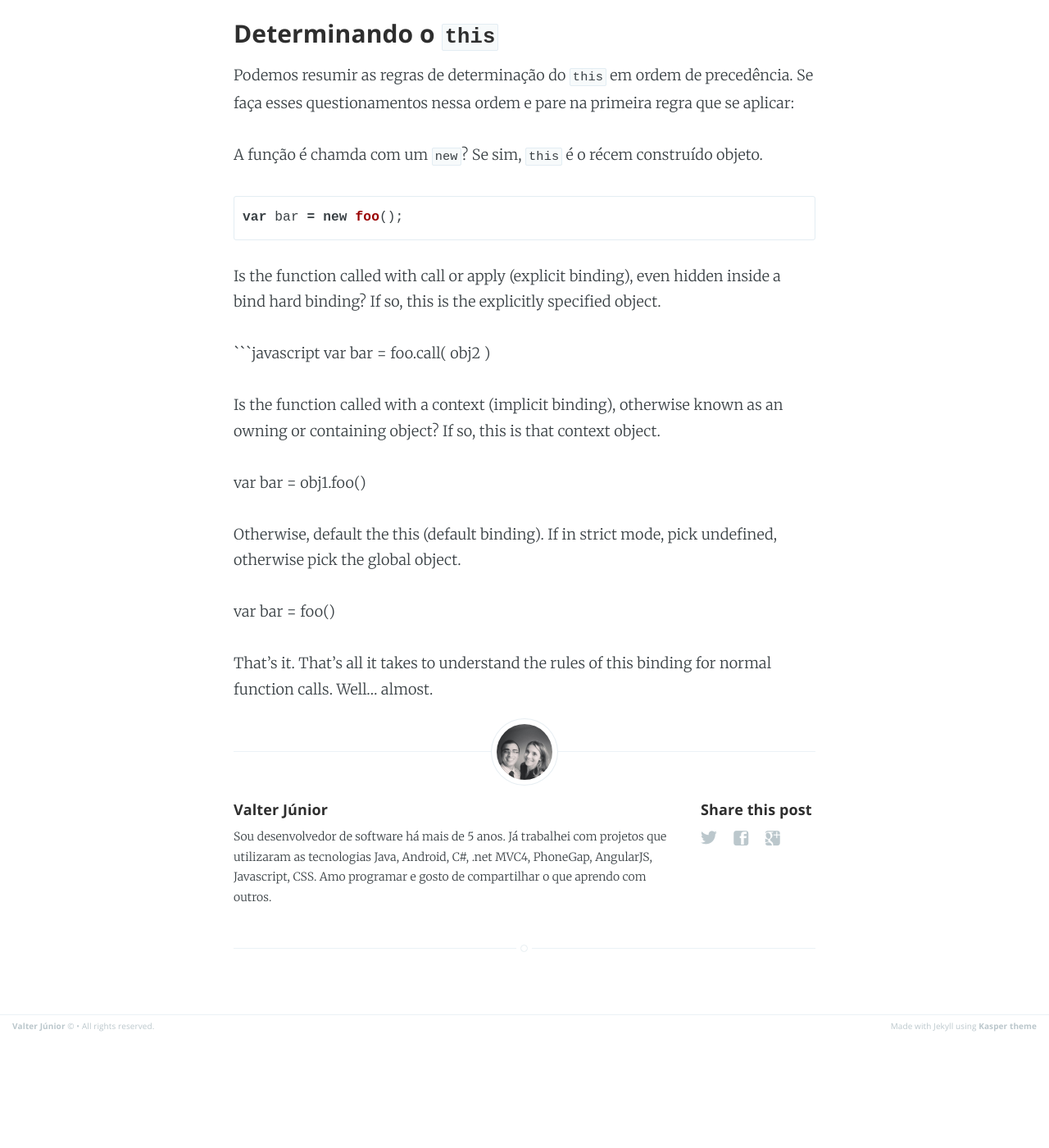
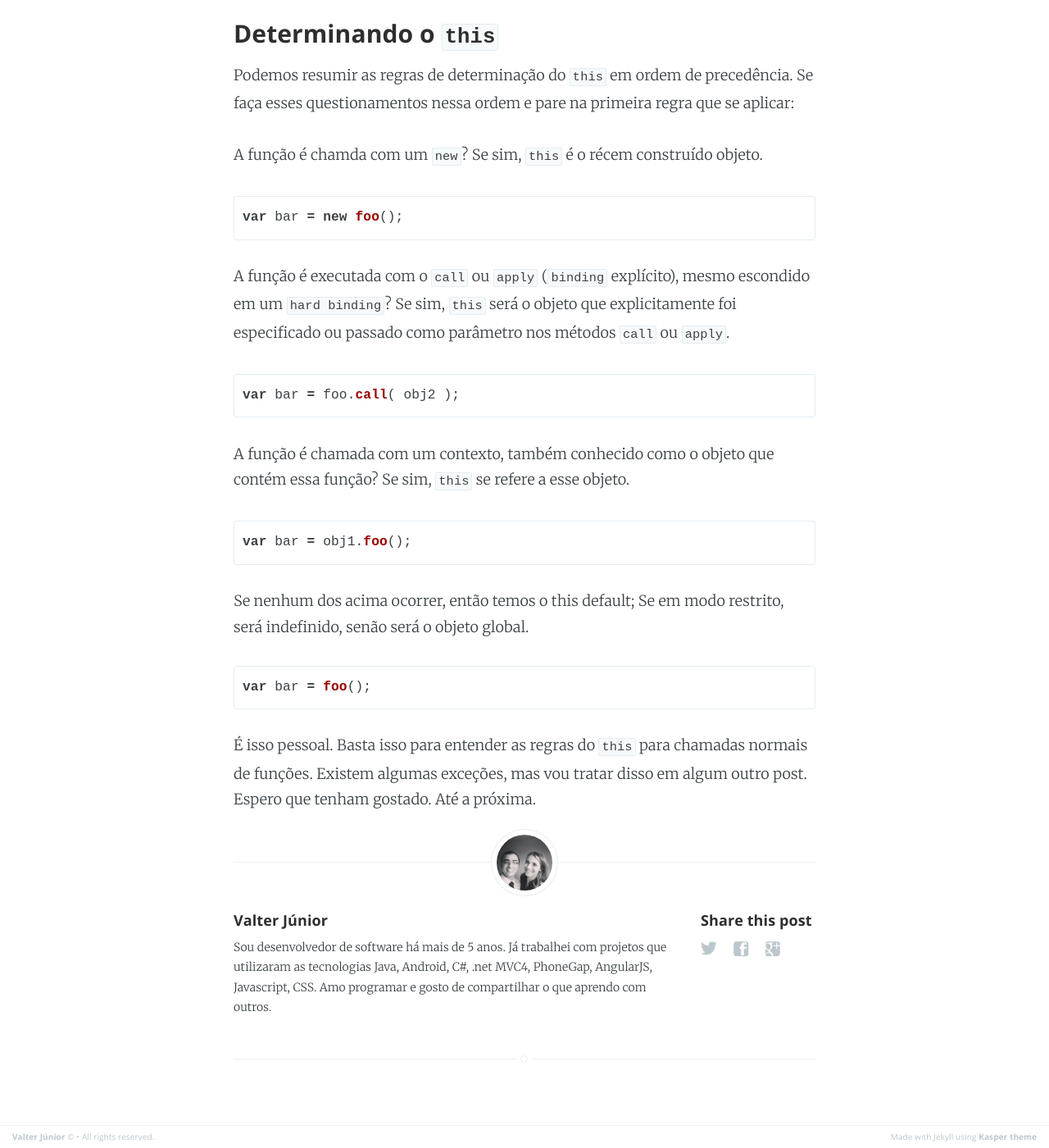
Before and after one commit to jvcjunior/jvcjunior.github.io, a Jekyll site: the page built from _posts/2016-03-09-this-javascript.markdown, in a window 1280 px wide and 1400 px high, scrolled down 7016 px. Shown: the whole window at 82% size. Built offline with Jekyll 4.4.1, drawn with Linux system fonts in a browser that asks for light colours; comment, search, counter and statistics services are not loaded; before the commit the page ends 8282 px from its top, so only the background shows below that.

Commit message:
Update 2016-03-09-this-javascript.markdown

````diff
--- a/_posts/2016-03-09-this-javascript.markdown
+++ b/_posts/2016-03-09-this-javascript.markdown
@@ -203,17 +203,22 @@ A função é chamda com um `new`? Se sim, `this` é o récem construído objeto
 var bar = new foo();
 ```
 
-Is the function called with call or apply (explicit binding), even hidden inside a bind hard binding? If so, this is the explicitly specified object.
+A função é executada com o `call` ou `apply` (`binding` explícito), mesmo escondido em um `hard binding`? Se sim, `this` será o objeto que explicitamente foi especificado ou passado como parâmetro nos métodos `call` ou `apply`.
 
 ```javascript
-var bar = foo.call( obj2 )
+var bar = foo.call( obj2 );
+```
 
-Is the function called with a context (implicit binding), otherwise known as an owning or containing object? If so, this is that context object.
+A função é chamada com um contexto, também conhecido como o objeto que contém essa função? Se sim, `this` se refere a esse objeto.
 
-var bar = obj1.foo()
+```javascript
+var bar = obj1.foo();
+```
 
-Otherwise, default the this (default binding). If in strict mode, pick undefined, otherwise pick the global object.
+Se nenhum dos acima ocorrer, então temos o this default; Se em modo restrito, será indefinido, senão será o objeto global.
 
-var bar = foo()
+```javascript
+var bar = foo();
+```
 
-That's it. That's all it takes to understand the rules of this binding for normal function calls. Well... almost.
+É isso pessoal. Basta isso para entender as regras do `this` para chamadas normais de funções. Existem algumas exceções, mas vou tratar disso em algum outro post. Espero que tenham gostado. Até a próxima.
````
